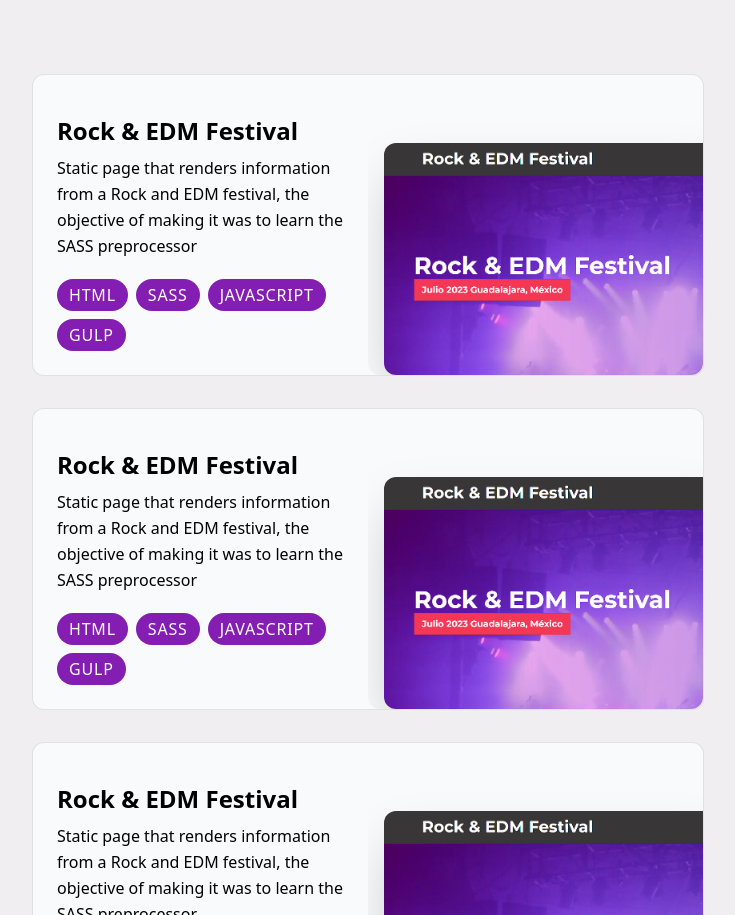
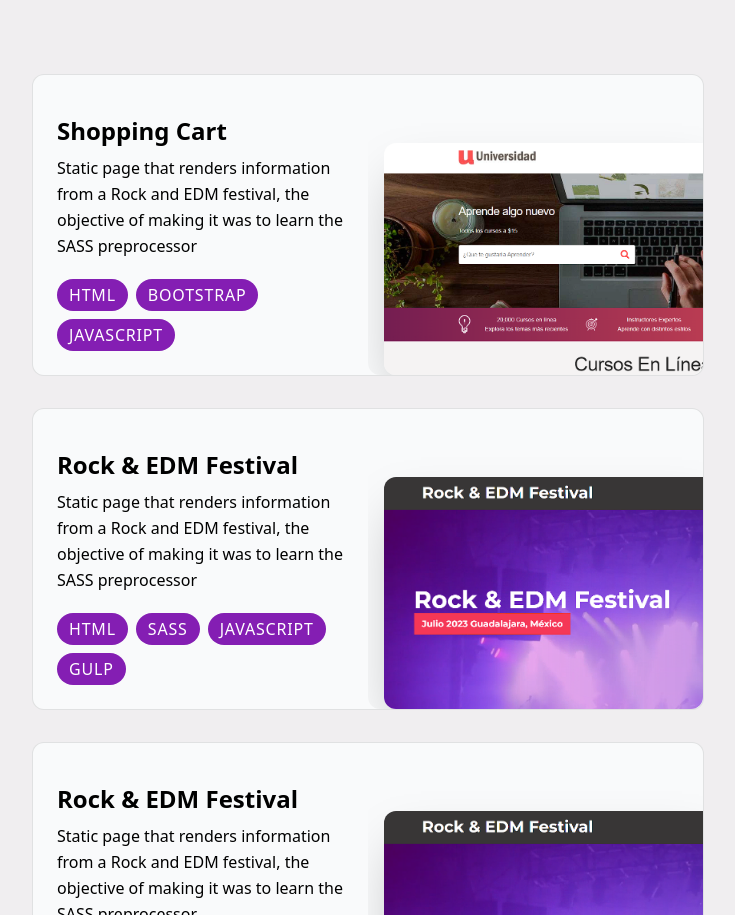
Before and after one commit to RSuarezLastra/Portfolio, a React (Vite) app: page / in a window 1280 px wide. Shown: the part 1496-2411 px from the top of the page, without its empty margins (272-1007 px from the left). Built offline with nearby package versions, Linux system fonts and the light colour scheme.

Commit message:
agregando otro proyecto

```diff
--- a/src/components/Projects/info_project.js
+++ b/src/components/Projects/info_project.js
@@ -1,11 +1,12 @@
-import rockEdm from '../../img/festival_img.png'
+import rockEdm from '../../img/festival_img.png';
+import Carrito from '../../img/CarritoDeCompras.png';
 
 const info_project = [
     {
-        title: 'Rock & EDM Festival',
+        title: 'Shopping Cart',
         description: 'Static page that renders information from a Rock and EDM festival, the objective of making it was to learn the SASS preprocessor',
-        tags:['html', 'sass','javaScript','gulp'],
-        imgUrl:rockEdm
+        tags:['html', 'bootstrap','javaScript'],
+        imgUrl:Carrito
     },
     {
         title: 'Rock & EDM Festival',
```
Also changed, not shown: src/img/CarritoDeCompras.png (added).
